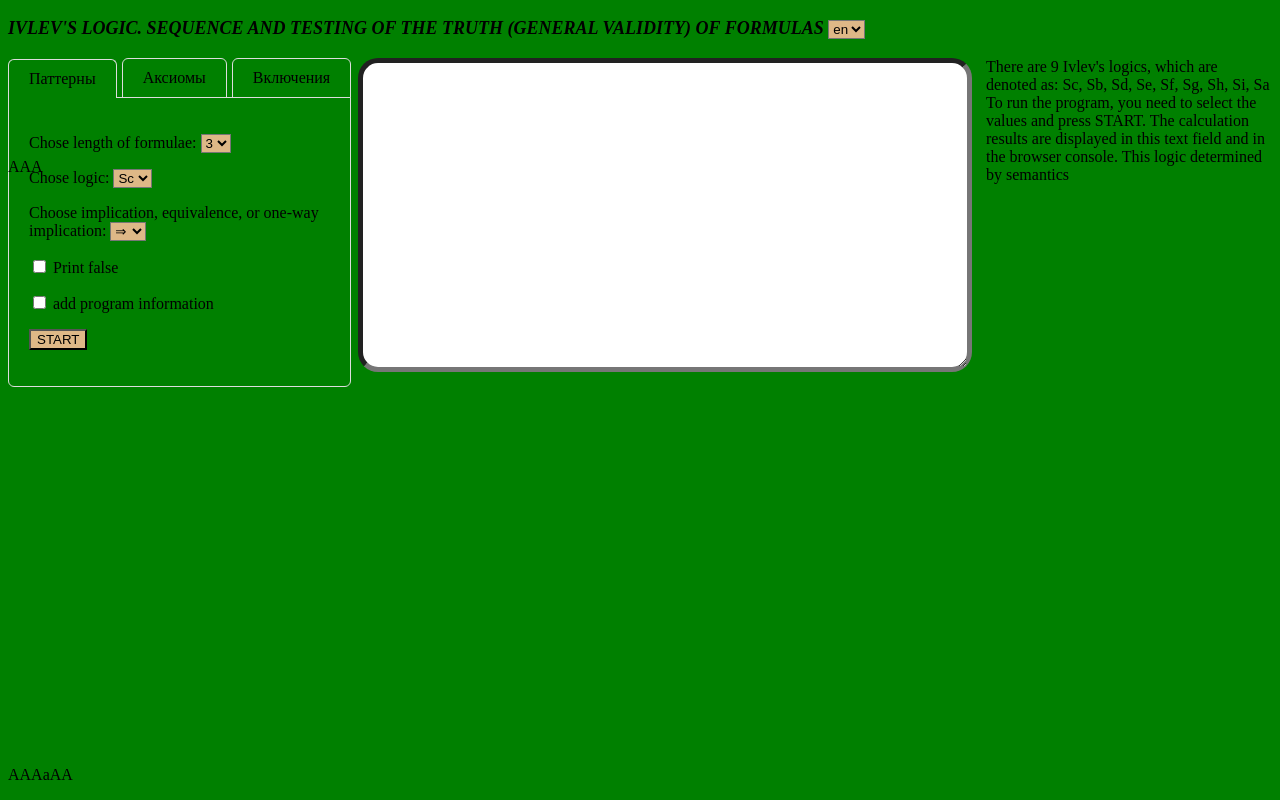
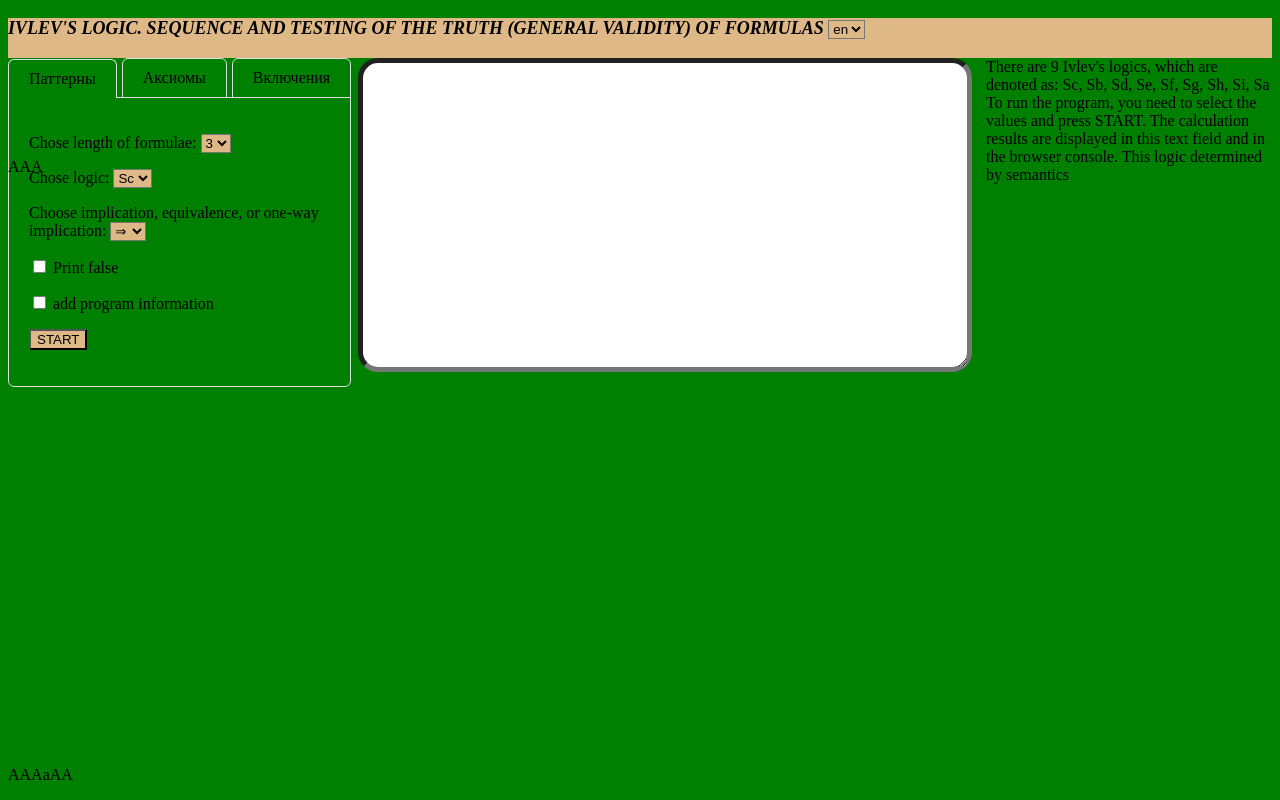
Before and after one commit to MixailShukin/MixailShukin.github.io, a plain HTML site: page index.html in a window 1280 px wide. Drawn offline with Linux system fonts and the light colour scheme.

Commit message:
Update style.css

```diff
--- a/style.css
+++ b/style.css
@@ -6,8 +6,9 @@ body {
     width: auto;
     height: 40px;
 /*    border: 1px solid black;*/
-    background-color: green;
-/*    background-color: burlywood;*/
+/*     background-color: green; */
+
+   background-color: burlywood;
     font-style: italic;
     font-size: large;
     font-weight: bold;
```
